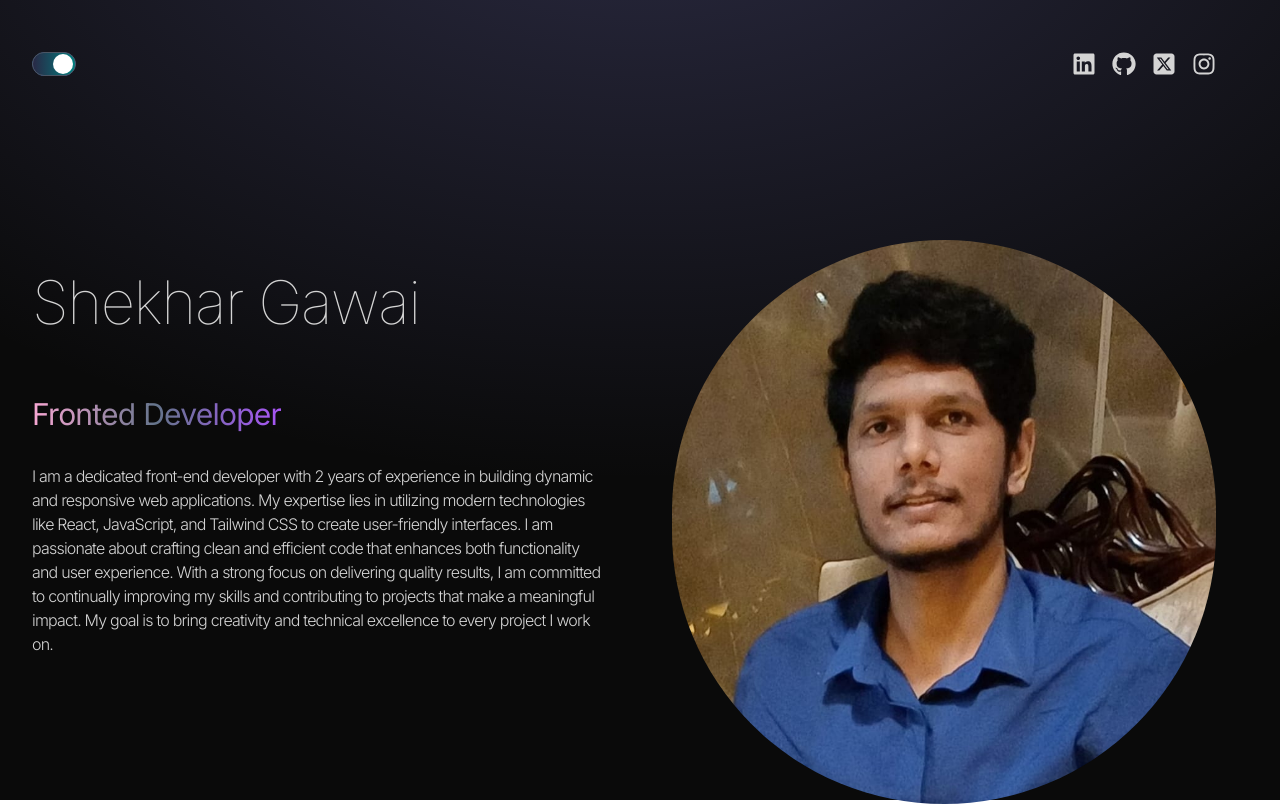
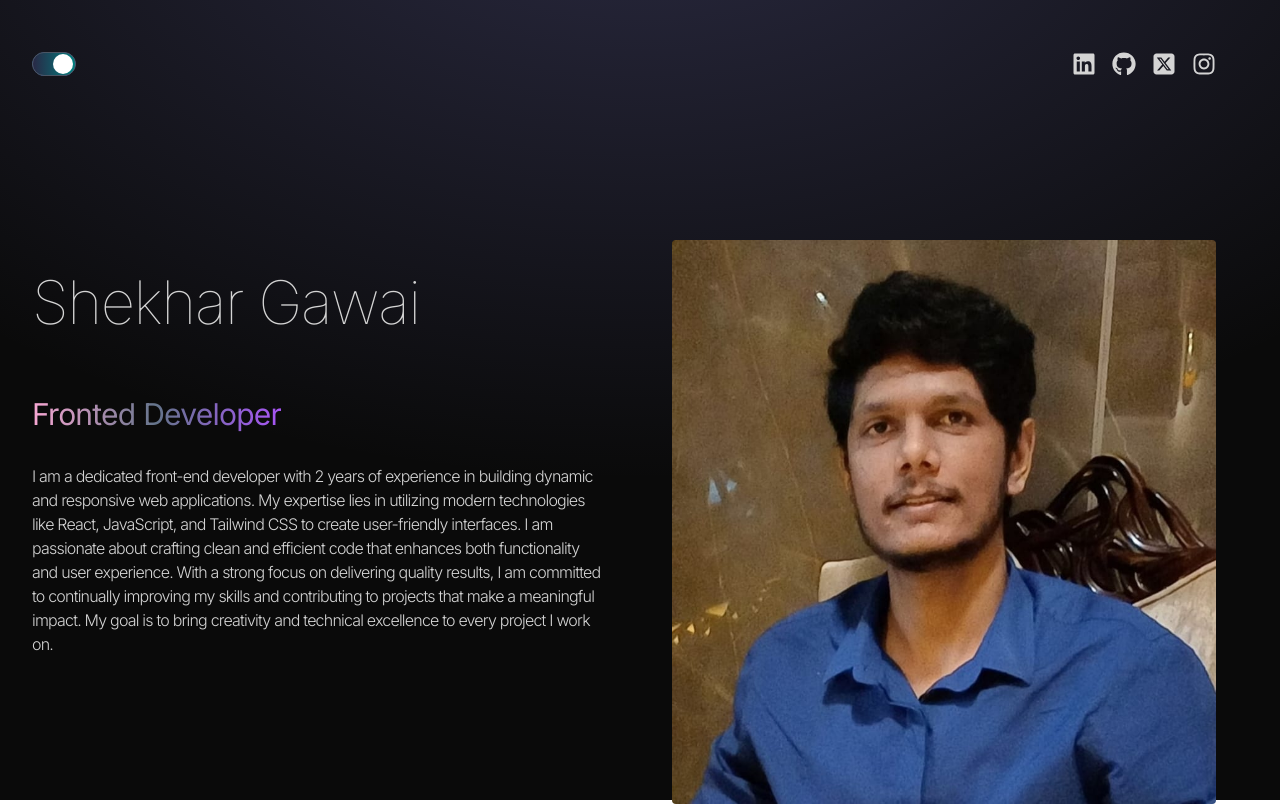
Before and after one commit to shekhar8689/react-portfolio-main, a React (Vite) app: page / in a window 1280 px wide. Shown: the top 806 px of the page. Built offline with nearby package versions, Linux system fonts and the light colour scheme.

Commit message:
layout change

```diff
--- a/src/components/Hero.jsx
+++ b/src/components/Hero.jsx
@@ -43,7 +43,7 @@ const Hero = () => {
           </div>
         </div>
         <div className="w-full lg:w-1/2 lg:p-8">
-          <div className="flex justify-center rounded-full overflow-hidden">
+          <div className="flex justify-center rounded overflow-hidden">
             <motion.img
             initial={{x:100, opacity:0}}
             animate={{x:0, opacity:1}}
```
